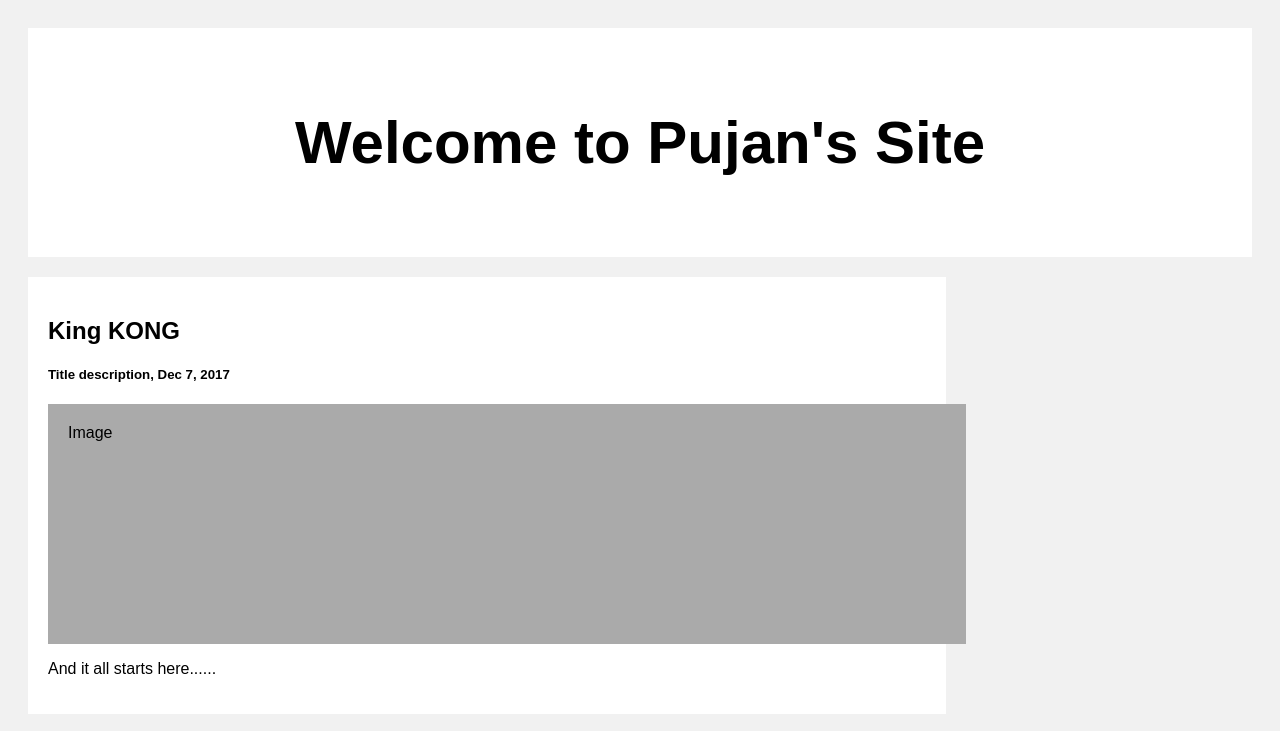
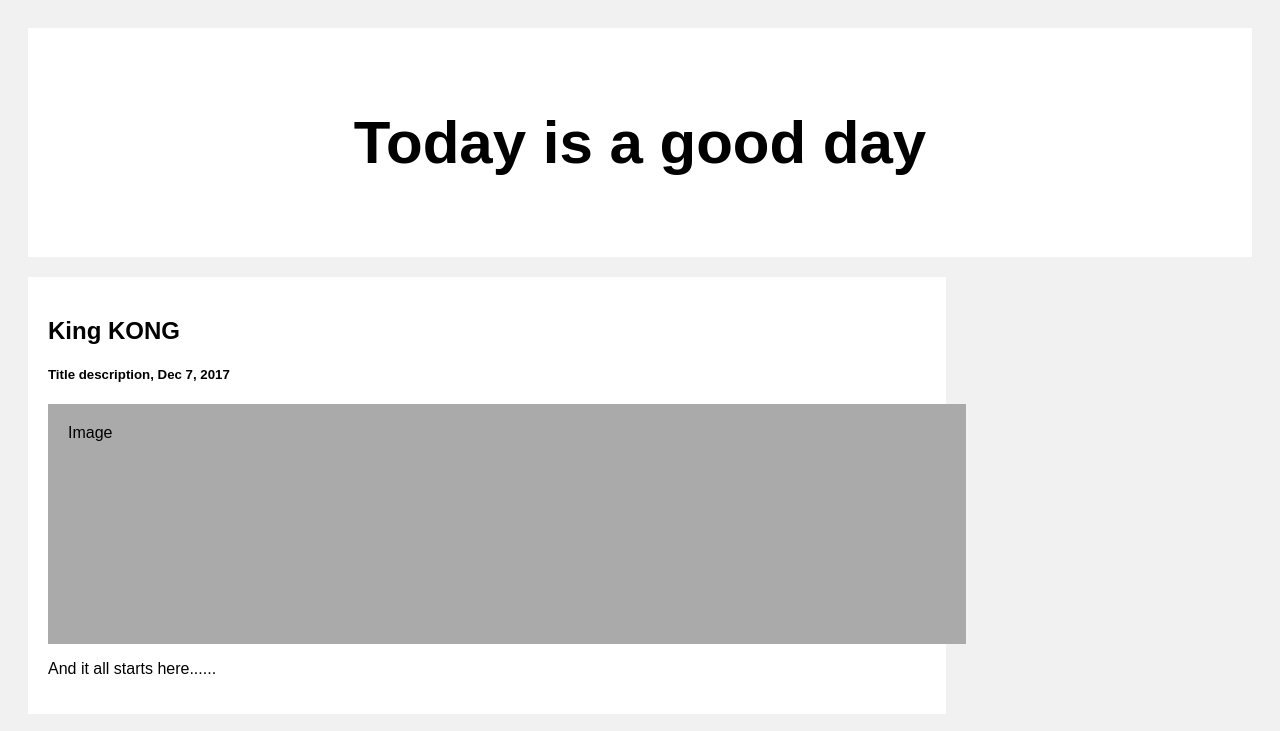
Before and after one commit to pujonc/pujonc.github.io, a plain HTML site: page index.html in a window 1280 px wide. Shown: the top 731 px of the page. Drawn offline with Linux system fonts and the light colour scheme.

Commit message:
Second commit

```diff
--- a/index.html
+++ b/index.html
@@ -6,7 +6,7 @@
 </head>
 <body>
 <div class="header">
-  <h2>Welcome to Pujan's Site</h2>
+  <h2>Today is a good day</h2>
 </div>
 
 <div class="row">
```
